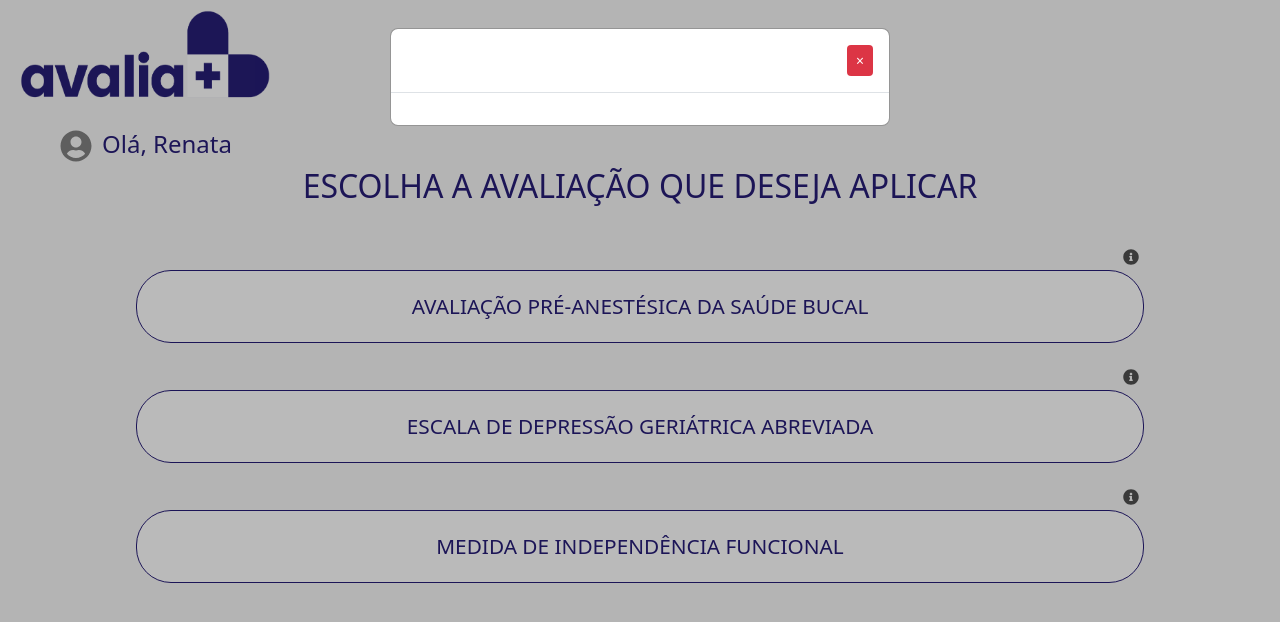
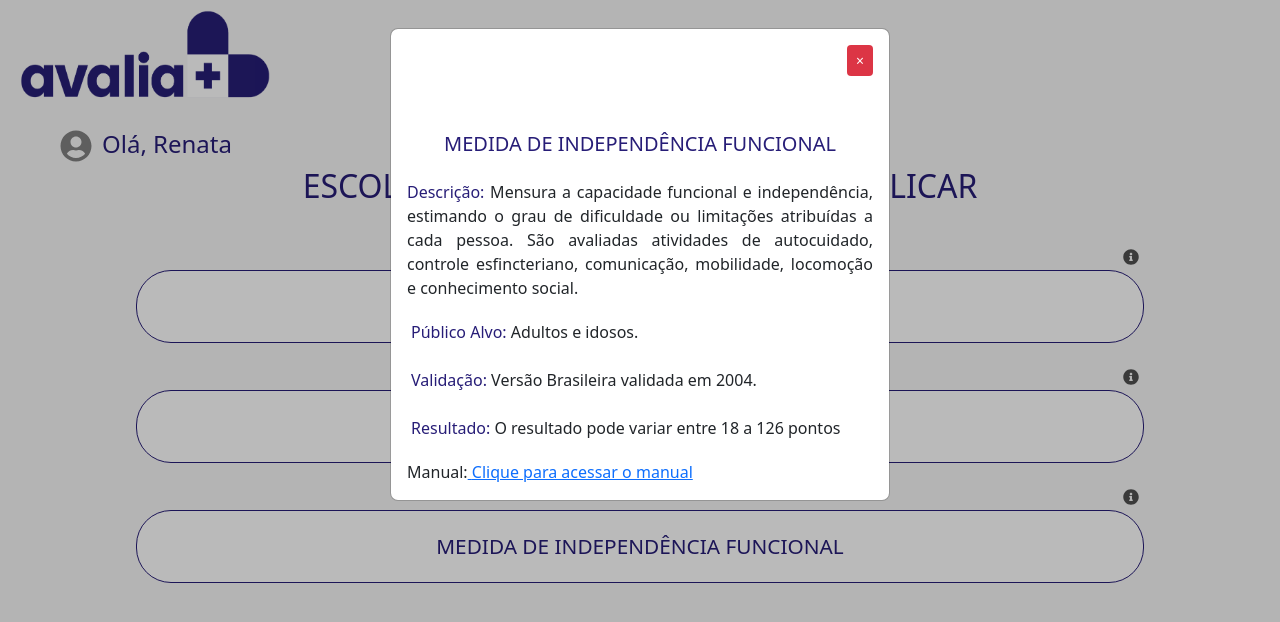
Before and after one commit to KelvinHarlan/mif, a Next.js app: page /assessment in a window 1280 px wide. Both pictures are taken after a click on the element 640 px from the left and 496 px from the top of the page. Shown: the top 622 px of the page. Built offline with nearby package versions, Linux system fonts and the light colour scheme.

Commit message:
msud1u23

```diff
--- a/src/app/(login)/components/styles/login.css
+++ b/src/app/(login)/components/styles/login.css
@@ -14,7 +14,7 @@ input:-webkit-autofill {
   -webkit-box-shadow: 0 0 0 30px white inset;
 }
 
-textarea:focus, input:focus, select:focus {
+.container-login:focus,.container-login input:focus, .container-login select:focus {
   box-shadow: 0 0 0 30px white inset;
   border: 0 none;
   outline: 0;
--- a/src/app/assessment/components/Assessment.jsx
+++ b/src/app/assessment/components/Assessment.jsx
@@ -1,10 +1,10 @@
 "use client";
 import imagemLogo from "@/../public/imagens/logo.png";
-import ModalCommon from "@/components/utils/ModalCommon";
 import Image from "next/image";
 import { useRouter } from "next/navigation";
 import { useState } from "react";
 import { FaInfoCircle, FaUserCircle } from "react-icons/fa";
+import ModalInfoMif from "./ModalInfoMif";
 const Assessment = () => {
   const router = useRouter();
   const handleMif = () => {
@@ -20,15 +20,9 @@ const Assessment = () => {
     setshowModal(true);
   };
 
-  const message = ``;
-
   return (
     <div className="container-assessment">
-      <ModalCommon
-        message={message}
-        showModal={showModal}
-        handleClosed={handleClosed}
-      />
+      <ModalInfoMif showModal={showModal} handleClosed={handleClosed} />
       <div className="container-logo-user">
         <div className="avaliation-logo">
           <Image
--- /dev/null
+++ b/src/app/assessment/components/ModalInfoMif.jsx
@@ -0,0 +1,72 @@
+const ModalInfoMif = ({ handleClosed, showModal }) => {
+  return (
+    <div>
+      {showModal && (
+        <div
+          className="modal"
+          tabIndex="-1"
+          role="dialog"
+          style={{ display: "block", background: "#00000045" }}
+        >
+          <div className="modal-dialog" role="document">
+            <div className="modal-content">
+              <div className="modal-header d-flex justify-content-between">
+                <h5 className="modal-title"></h5>
+                <button
+                  className="btn btn-sm bg-danger text-white"
+                  onClick={handleClosed}
+                  type="button"
+                >
+                  <span aria-hidden="true">&times;</span>
+                </button>
+                {/*End Btn Close*/}
+              </div>
+
+              {/*End Basic Data*/}
+              <div className="modal-body">
+                <div>
+                  <h5 className="blueColorDefaut m-4 text-center">
+                    MEDIDA DE INDEPENDÊNCIA FUNCIONAL
+                  </h5>
+                  <p className="text-justify">
+                    <span className="blueColorDefaut">Descrição:</span> Mensura
+                    a capacidade funcional e independência, estimando o grau de
+                    dificuldade ou limitações atribuídas a cada pessoa. São
+                    avaliadas atividades de autocuidado, controle esfincteriano,
+                    comunicação, mobilidade, locomoção e conhecimento social.
+                  </p>
+                  <p className="p-1">
+                    <span className="blueColorDefaut">Público Alvo:</span>{" "}
+                    Adultos e idosos.
+                  </p>
+                  <p className="p-1">
+                    <span className="blueColorDefaut">Validação:</span> Versão
+                    Brasileira validada em 2004.
+                  </p>
+                  <p className="p-1">
+                    <span className="blueColorDefaut">Resultado:</span> O
+                    resultado pode variar entre 18 a 126 pontos
+                  </p>
+                  Manual:
+                  <a
+                    href="https://toneurologiaufpr.files.wordpress.com/2013/03/manual-mif.pdf"
+                    target="_blank"
+                  >
+                    {" "}
+                    Clique para acessar o manual
+                  </a>
+                </div>
+                {/*End Form*/}
+              </div>
+              {/*End Modal Body*/}
+            </div>
+            {/*End Modal Content*/}
+          </div>
+          {/*End Modal*/}
+        </div>
+      )}
+    </div>
+  );
+};
+
+export default ModalInfoMif;
--- a/src/app/assessment/components/style/assessment.css
+++ b/src/app/assessment/components/style/assessment.css
@@ -3,8 +3,20 @@
   text-decoration: none;
 
 }
+
+.text-justify{
+  text-align: justify;
+}
+
+.modal-header{
+  border: none !important;
+}
 body{
    background-color: #f7f7f7 !important;
+}
+
+.blueColorDefaut{
+  color:#271d77;
 }
 
 /*Start Mobile*/
```
